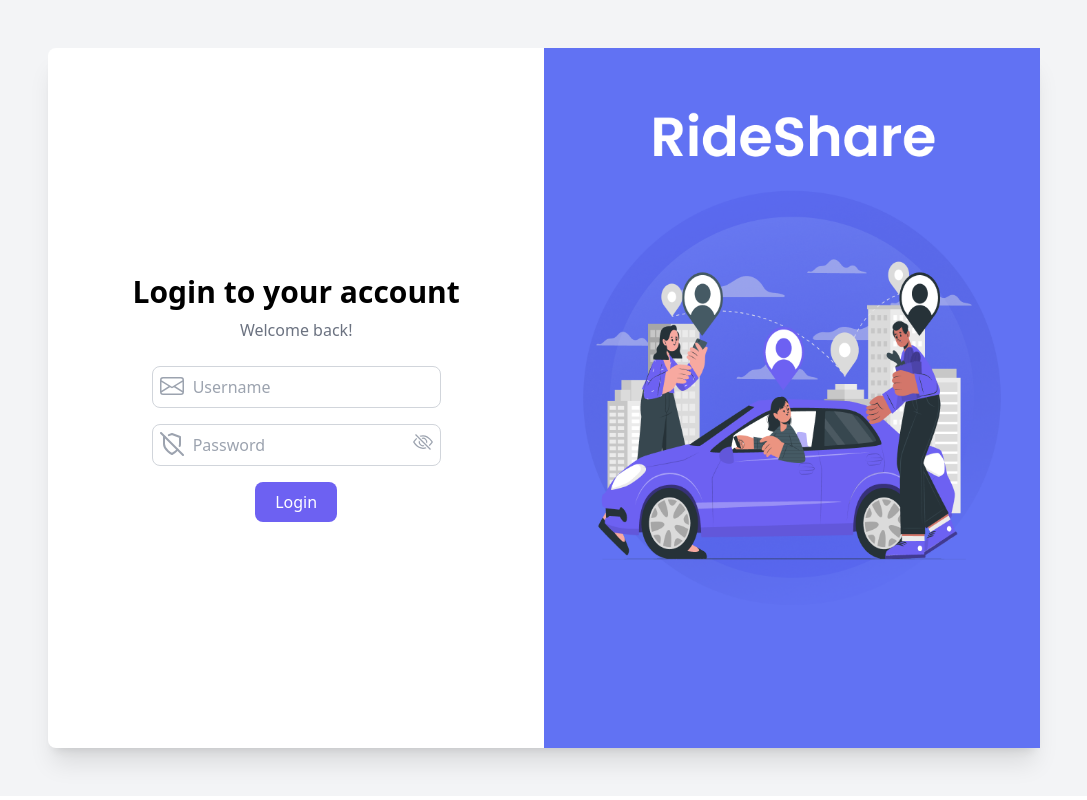
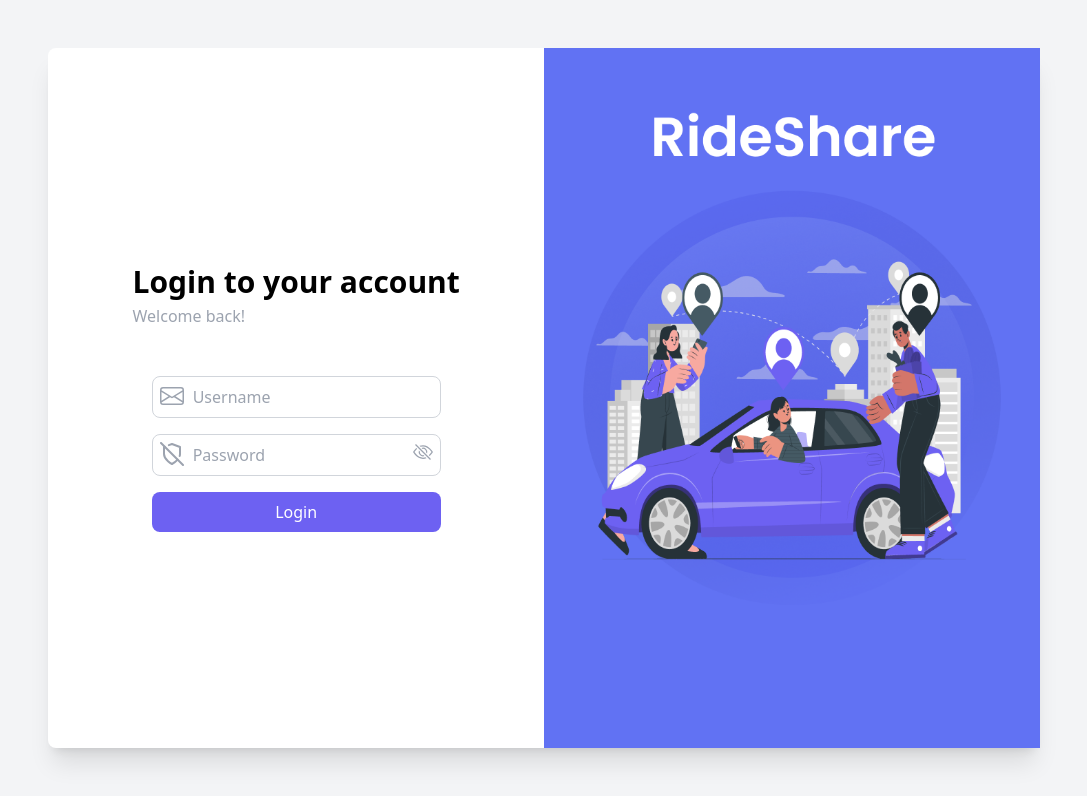
Before and after one commit to KaleabKindu/Rideshare-Web, a Next.js app: page /admin/auth/login in a window 1280 px wide. Shown: the whole page, without its empty margins (96-1183 px from the left). Built offline with nearby package versions, Linux system fonts and the light colour scheme.

Commit message:
feat(Rideshare-web) : Add admin-login backend integration

```diff
--- a/package.json
+++ b/package.json
@@ -23,12 +23,14 @@
     "react-dom": "18.2.0",
     "react-icons": "^4.9.0",
     "react-redux": "^8.0.7",
+    "react-toastify": "^9.1.3",
     "tailwindcss": "3.3.2",
     "typescript": "5.1.3"
   },
   "devDependencies": {
     "@types/react": "^18.2.12",
     "@types/react-dom": "^18.2.5",
+    "@types/react-toastify": "^4.1.0",
     "cypress": "^12.14.0",
     "prettier": "^2.8.7"
   }
--- a/src/pages/admin/auth/login.tsx
+++ b/src/pages/admin/auth/login.tsx
@@ -4,12 +4,38 @@ import { FiShieldOff } from 'react-icons/fi';
 import { BsEyeSlash } from 'react-icons/bs';
 import Image from "next/image";
 import { useState } from "react";
+import { ToastContainer, toast } from 'react-toastify';
+import 'react-toastify/dist/ReactToastify.css';
+import { useAdminLoginMutation } from "@/store/api/index";
+import router from "next/router";
 
 const Login: React.FC = () => {
   const [showPassword, setShowPassword] = useState<boolean>(false);
+  const [username, setUsername] = useState<string>('');
+  const [password, setPassword] = useState<string>('');
 
   const togglePasswordVisibility = () => {
     setShowPassword(!showPassword);
+  };
+
+  const [adminLogin, { data, isLoading }] = useAdminLoginMutation();
+
+  const handleLogin = async (event: React.FormEvent<HTMLFormElement>) => {
+    event.preventDefault();
+
+    try {
+      await adminLogin({
+        username: username,
+        password: password
+      }).unwrap();
+      // Handle successful login
+      console.log(data)
+      toast.success('Successfully logged in!');
+      router.push("/dashboard");
+    } catch (error) {
+      // Handle login error
+      toast.error('Invalid username or password');
+    }
   };
 
   return (
@@ -27,13 +53,19 @@ const Login: React.FC = () => {
         </div>
         {/* Left Section */}
         <div className="flex flex-col justify-center items-center w-full md:w-1/2 p-8 overflow-auto">
-          <h1 className="text-3xl font-bold mb-2">Login to your account</h1>
-          <p className="text-gray-500 mb-6">Welcome back!</p>
+          <div className="text-left">
+            <h1 className="text-3xl font-bold mb-1">Login to your account</h1>
+            <p className="text-gray-400 mb-12">Welcome back!</p>
+          </div>
+          <form onSubmit={handleLogin}>
             <div className="relative mb-4">
               <input
                 type="text"
                 placeholder="Username"
-              className="pl-10 pr-4 py-2 border border-gray-300 rounded-lg focus:outline-none focus:ring-2 focus:ring-primary"
+                className="w-full pl-10 pr-4 py-2 border border-gray-300 rounded-lg focus:outline-none focus:ring-2 focus:ring-primary"
+                value={username}
+                onChange={(event) => setUsername(event.target.value)}
+                required
               />
               <div className="absolute top-2 left-2">
                 <BsEnvelope className="text-gray-400" size={24} />
@@ -43,7 +75,10 @@ const Login: React.FC = () => {
               <input
                 type={showPassword ? "text" : "password"}
                 placeholder="Password"
-              className="pl-10 pr-4 py-2 border border-gray-300 rounded-lg focus:outline-none focus:ring-2 focus:ring-primary"
+                className="w-full pl-10 pr-4 py-2 border border-gray-300 rounded-lg focus:outline-none focus:ring-2 focus:ring-primary"
+                value={password}
+                onChange={(event) => setPassword(event.target.value)}
+                required
               />
               <div className="absolute top-2 left-2">
                 <FiShieldOff className="text-gray-400" size={24} />
@@ -59,9 +94,14 @@ const Login: React.FC = () => {
                 )}
               </div>
             </div>
-          <button className="bg-primary text-white py-2 px-5 rounded-lg hover:bg-primary transition-colors">
-            Login
+            <button
+              type="submit"
+              className="bg-primary text-white py-2 px-8 rounded-lg transition-colors w-full"
+              disabled={isLoading}
+            >
+              {isLoading ? 'Logging in...' : 'Login'}
             </button>
+          </form>
         </div>
         {/* Right Section */}
         <div className="hidden md:block md:w-1/2">
@@ -74,6 +114,7 @@ const Login: React.FC = () => {
           />
         </div>
       </div>
+      <ToastContainer />
     </div>
   );
 };
--- a/src/store/api/index.ts
+++ b/src/store/api/index.ts
@@ -16,9 +16,15 @@ export const apiSlice = createApi({
         }
     }),
     endpoints: (builder) => ({
-
+        adminLogin: builder.mutation({
+            query: (credentials) => ({
+              url: 'User/admin/login',
+              method: 'POST',
+              body: credentials,
+            }),
+          }),
     }),
 })
 
 
-export const { } = apiSlice
+export const { useAdminLoginMutation } = apiSlice
```
Also changed, not shown: 1 other file (tests, documents, lock files or other folders). Lines whose indentation alone changed are shown as unchanged.
